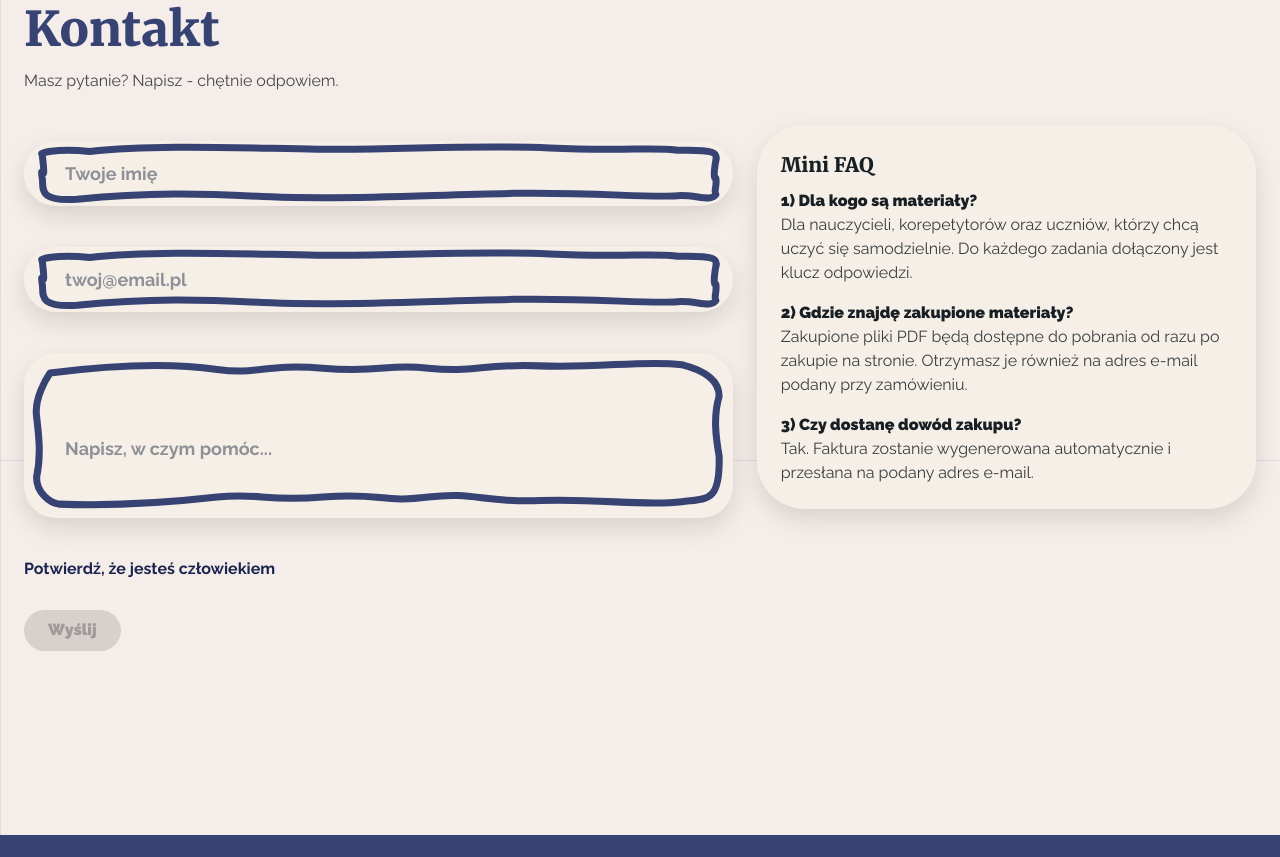
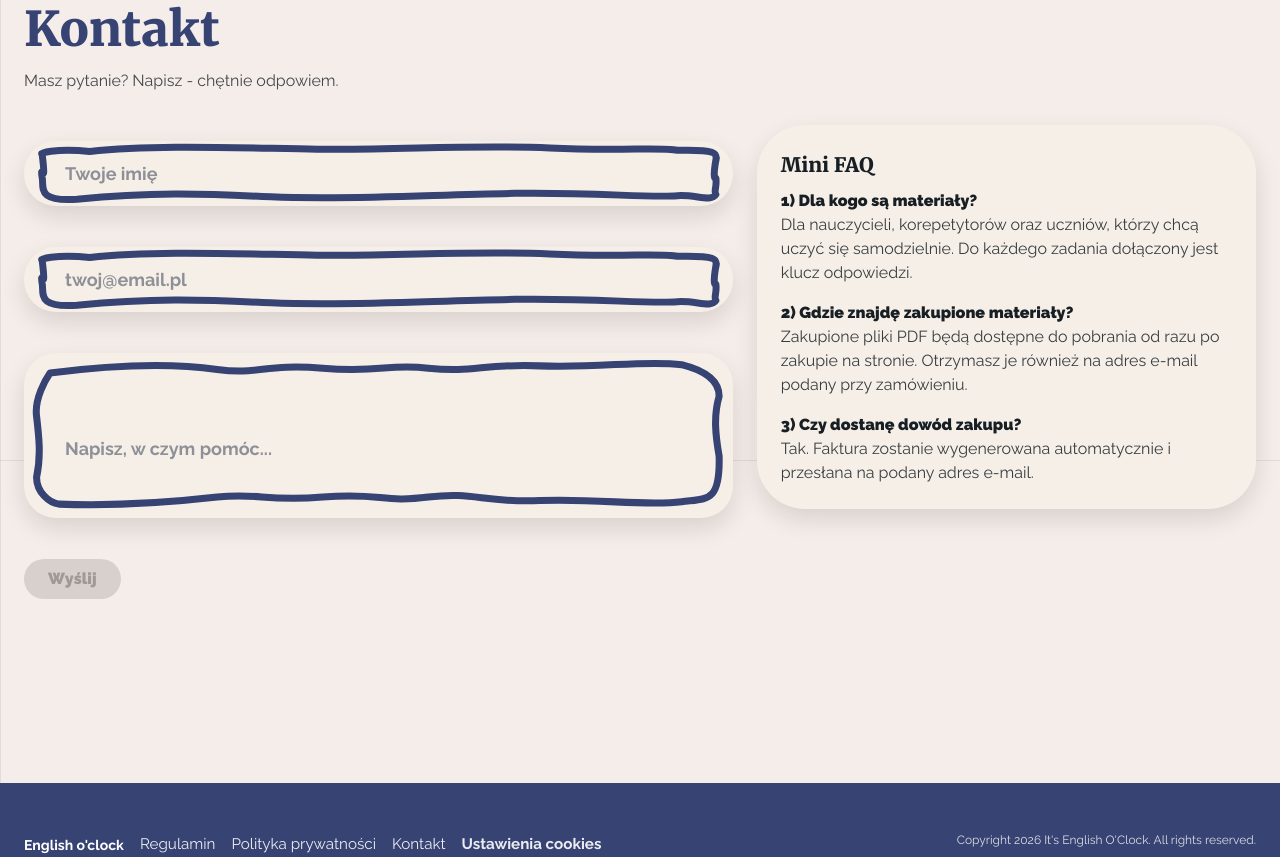
Before and after one commit to Kiczu/english-oclock, a Next.js app: page / in a window 1280 px wide. Shown: the part 1940-2797 px from the top of the page. Built offline with nearby package versions, Linux system fonts and the light colour scheme; no server answers; what @mui/material-nextjs would draw is missing.

Commit message:
refactor(contact): align submit action with turnstile widget

```diff
--- a/app/components/home/contact/ContactForm.styles.ts
+++ b/app/components/home/contact/ContactForm.styles.ts
@@ -1,10 +1,23 @@
 export const contactFormStyles = {
+  actionsRow: {
+    display: "flex",
+    flexDirection: { xs: "column", md: "row" },
+    justifyContent: "space-between",
+    alignItems: { xs: "flex-start", md: "center" },
+    gap: 2,
+  },
   submitButton: {
     px: 3,
-    alignSelf: "flex-start",
+    alignSelf: { xs: "flex-start", md: "auto" },
+  },
+  turnstileWrap: {
+    display: "flex",
+    flexDirection: "column",
+    gap: 1,
+    alignItems: { xs: "flex-start", md: "flex-end" },
+    width: { xs: "100%", md: "auto" },
   },
   turnstileLabel: {
-    alignSelf: "flex-start",
     fontWeight: 700,
     color: "#1a254f",
     lineHeight: 1.2,
@@ -31,6 +44,5 @@ export const contactFormStyles = {
   turnstileMount: {
     width: "100%",
     maxWidth: 420,
-    alignSelf: "flex-start",
   },
 } as const;
--- a/app/components/home/contact/ContactForm.tsx
+++ b/app/components/home/contact/ContactForm.tsx
@@ -2,11 +2,15 @@
 
 import Script from "next/script";
 import { Box, Button, Stack, Typography } from "@mui/material";
-import { useCallback, useEffect, useRef, useState, type FormEvent } from "react";
+import {
+  useCallback,
+  useEffect,
+  useRef,
+  useState,
+  type FormEvent,
+} from "react";
 import StickerField from "../../stickerField/StickerField";
-import {
-  sendContactEmail,
-} from "./contactEmail.service";
+import { sendContactEmail } from "./contactEmail.service";
 import type {
   ContactValues,
   FieldName,
@@ -215,13 +219,11 @@ const ContactForm = () => {
       </Box>
 
       {isTurnstileRequired ? (
-        <>
         <Script
           src="https://challenges.cloudflare.com/turnstile/v0/api.js?render=explicit"
           strategy="afterInteractive"
           onLoad={initTurnstileWidget}
         />
-        </>
       ) : null}
 
       <StickerField
@@ -256,17 +258,7 @@ const ContactForm = () => {
         error={showError("message")}
       />
 
-      {isTurnstileRequired ? (
-        <>
-          <Typography component="p" sx={contactFormStyles.turnstileLabel}>
-            Potwierdź, że jesteś człowiekiem
-          </Typography>
-          <Box sx={contactFormStyles.turnstileMount}>
-            <div ref={turnstileContainerRef} />
-          </Box>
-        </>
-      ) : null}
-
+      <Box sx={contactFormStyles.actionsRow}>
         <Button
           type="submit"
           variant="contained"
@@ -276,6 +268,15 @@ const ContactForm = () => {
         >
           {isSubmitting ? "Wysyłam..." : "Wyślij"}
         </Button>
+
+        {isTurnstileRequired ? (
+          <Box sx={contactFormStyles.turnstileWrap}>
+            <Box sx={contactFormStyles.turnstileMount}>
+              <div ref={turnstileContainerRef} />
+            </Box>
+          </Box>
+        ) : null}
+      </Box>
 
       <Typography
         sx={contactFormStyles.status(status === "error")}
```
Lines whose indentation alone changed are shown as unchanged.
